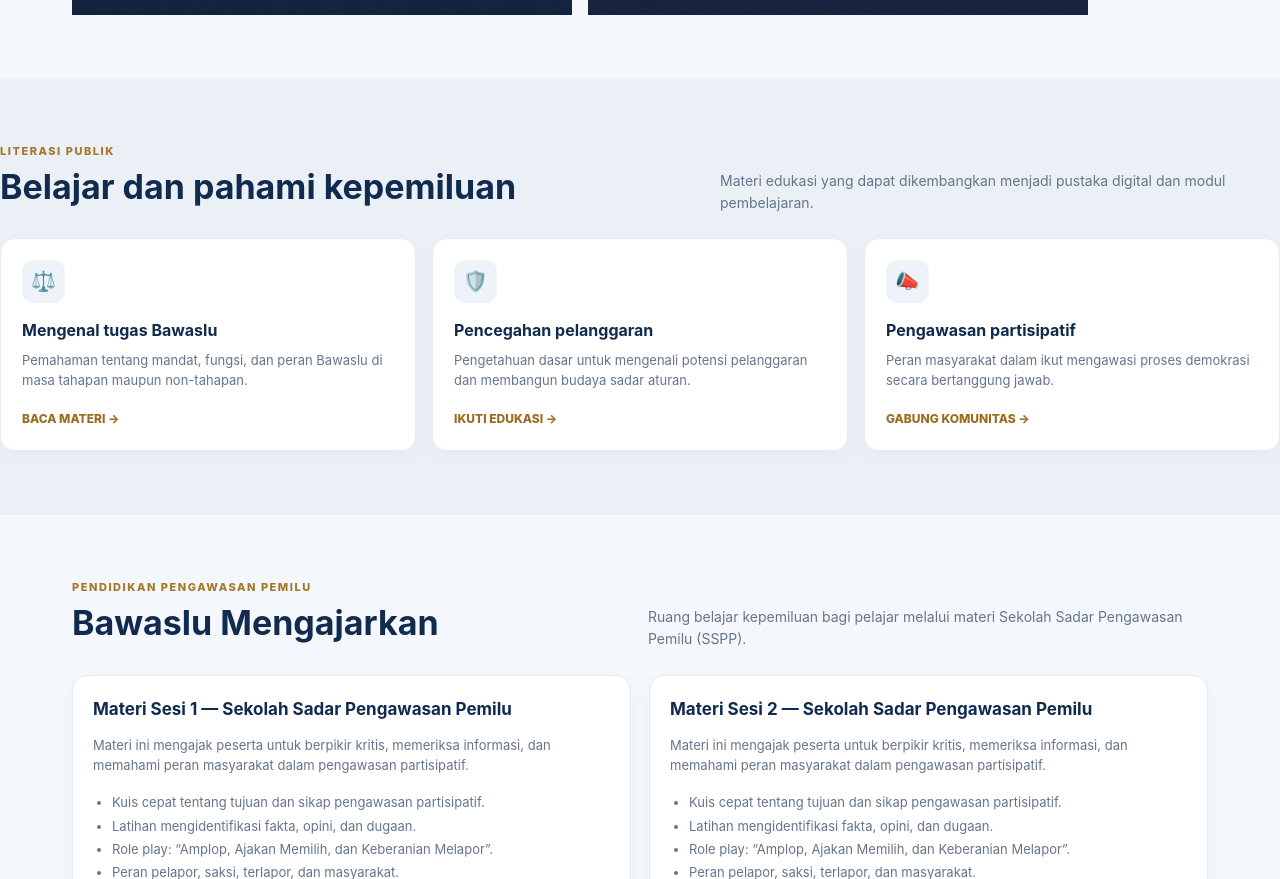
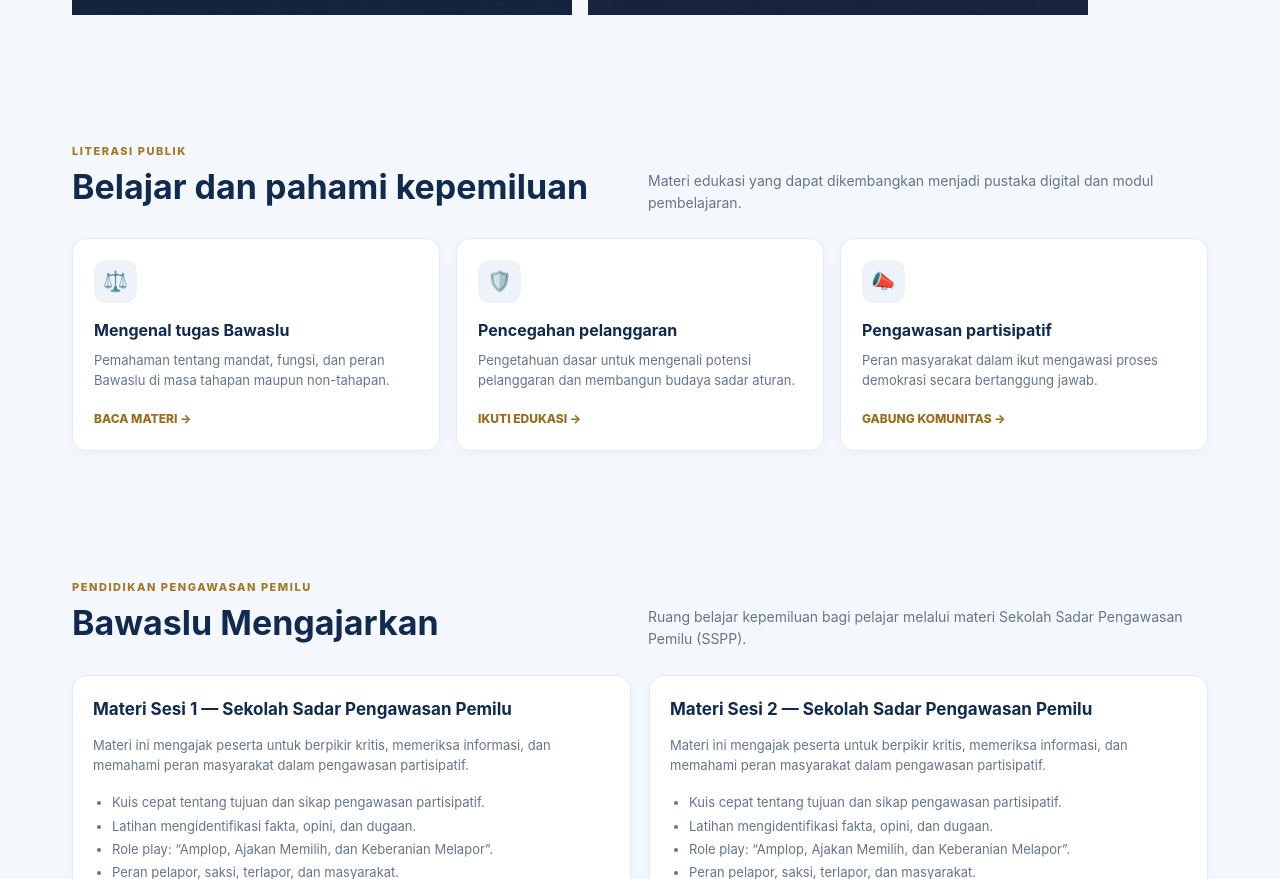
Before and after one commit to chyachie/cogitoergosum, a plain HTML site: page index-4.html in a window 1280 px wide. Shown: the part 1944-2823 px from the top of the page. Drawn offline with Linux system fonts and the light colour scheme.

Commit message:
Replace old education section with updated content

```diff
--- a/index-4.html
+++ b/index-4.html
@@ -89,8 +89,8 @@ footer{background:#0b2039;color:#d5e2ee;padding:42px 0 22px}.footgrid{display:gr
 <div class="panel"><h3>Partisipasi masyarakat</h3><div style="font-size:35px;font-weight:850;color:var(--navy)">—</div><p style="font-size:12px;color:var(--muted)">Data komunitas, masukan, dan keterlibatan publik.</p></div>
 </div>
 </div></section>-->
-<section class="section band" id="edukasi"><div class="section-head"><div><div class="kicker">Literasi publik</div><h2>Belajar dan pahami kepemiluan</h2></div><p>Materi edukasi yang dapat dikembangkan menjadi pustaka digital dan modul pembelajaran.</p></div>
-<div class="grid"><article class="tile"><div class="tile-icon">⚖️</div><h3>Mengenal tugas Bawaslu</h3><p>Pemahaman tentang mandat, fungsi, dan peran Bawaslu di masa tahapan maupun non-tahapan.</p><a href="#kelembagaan">BACA MATERI →</a></article><article class="tile"><div class="tile-icon">🛡️</div><h3>Pencegahan pelanggaran</h3><p>Pengetahuan dasar untuk mengenali potensi pelanggaran dan membangun budaya sadar aturan.</p><a href="#komunitas">IKUTI EDUKASI →</a></article><article class="tile"><div class="tile-icon">📣</div><h3>Pengawasan partisipatif</h3><p>Peran masyarakat dalam ikut mengawasi proses demokrasi secara bertanggung jawab.</p><a href="#komunitas">GABUNG KOMUNITAS →</a></article></div>
+<section class="section wrap" id="edukasi"><div class="section-head"><div><div class="kicker">Literasi publik</div><h2>Belajar dan pahami kepemiluan</h2></div><p>Materi edukasi yang dapat dikembangkan menjadi pustaka digital dan modul pembelajaran.</p></div>
+<div class="grid"><article class="tile"><div class="tile-icon">⚖️</div><h3>Mengenal tugas Bawaslu</h3><p>Pemahaman tentang mandat, fungsi, dan peran Bawaslu di masa tahapan maupun non-tahapan.</p><a href="#edukasi">BACA MATERI →</a></article><article class="tile"><div class="tile-icon">🛡️</div><h3>Pencegahan pelanggaran</h3><p>Pengetahuan dasar untuk mengenali potensi pelanggaran dan membangun budaya sadar aturan.</p><a href="#komunitas">IKUTI EDUKASI →</a></article><article class="tile"><div class="tile-icon">📣</div><h3>Pengawasan partisipatif</h3><p>Peran masyarakat dalam ikut mengawasi proses demokrasi secara bertanggung jawab.</p><a href="#komunitas">GABUNG KOMUNITAS →</a></article></div>
 </section>
 <section class="section wrap" id="bawaslu-mengajarkan">
   <div class="section-head">
```
